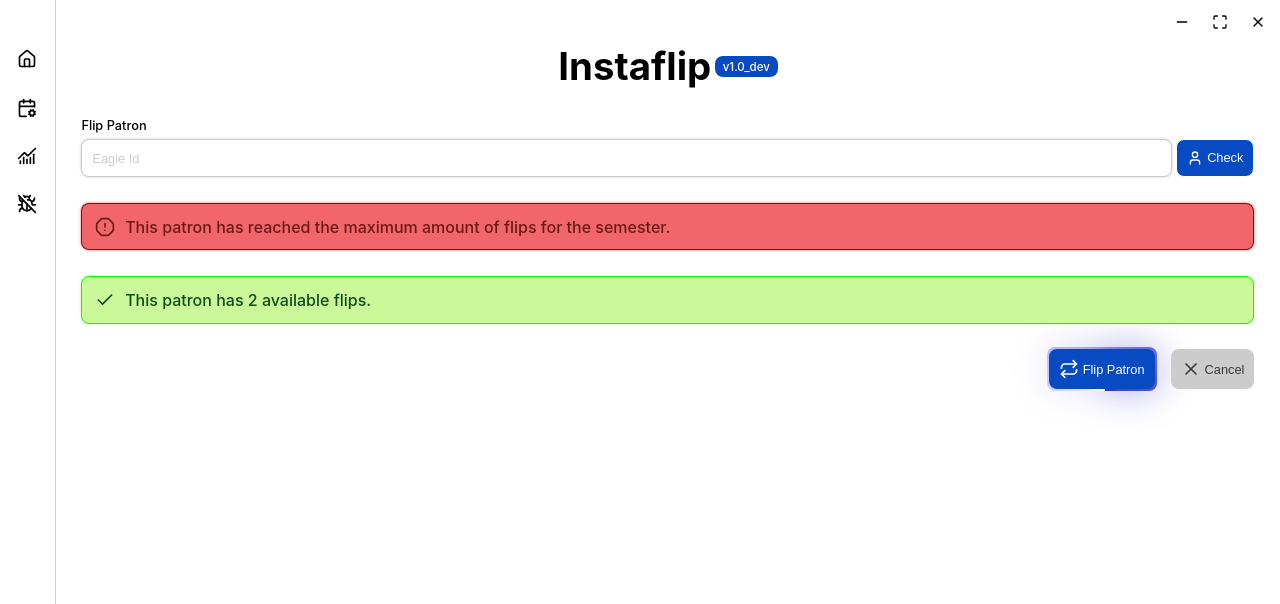
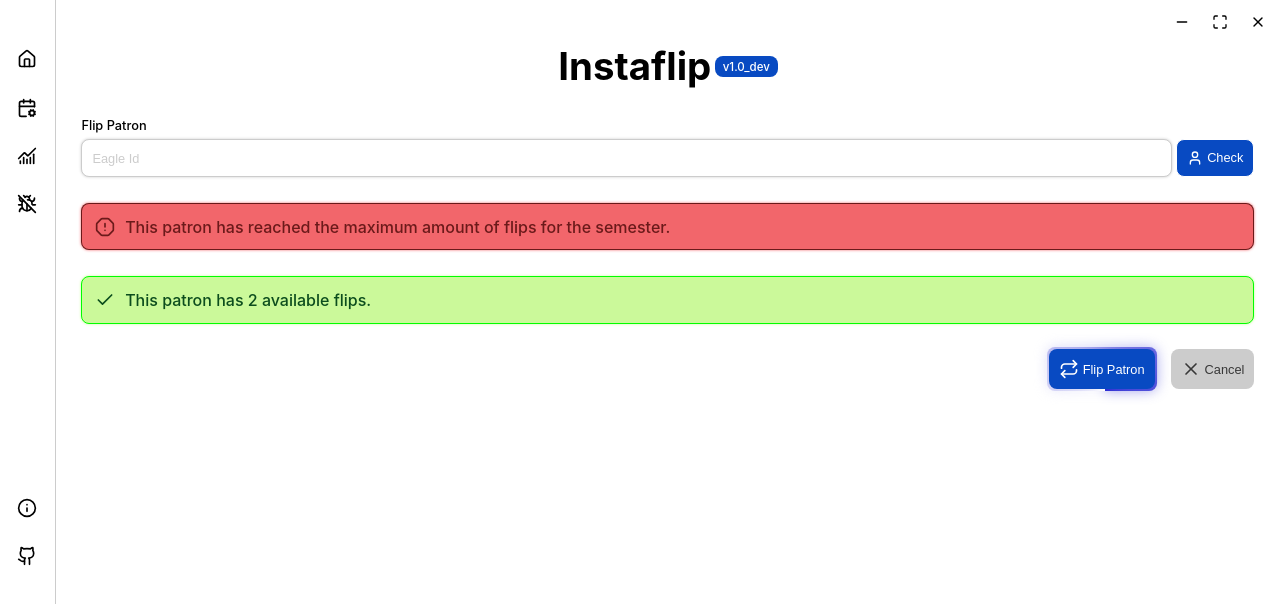
Before and after one commit to Honuluau/instaflip, a React (Vite) app in the folder frontend/: page / in a window 1280 px wide. Shown: the top 604 px of the page. Built offline with nearby package versions, Linux system fonts and the light colour scheme.

Commit message:
Added github page and info page (not included in repo for organization privacy)

```diff
--- a/frontend/src/App.tsx
+++ b/frontend/src/App.tsx
@@ -7,6 +7,7 @@ import { SettingsPage } from './pages/SettingsPage';
 import StatisticsPage from './pages/StatisticsPage';
 import { DebugPage } from './pages/DebugPage';
 import { Check, Cross, OctagonAlert, Repeat, User, X } from 'lucide-react';
+import { InfoPage } from './pages/InfoPage';
 
 export const version = "v1.0_dev"
 
@@ -21,6 +22,8 @@ function App() {
                 return <StatisticsPage />
             case "debug":
                 return <DebugPage />
+            case "info":
+                return <InfoPage />
             default:
             return (
                 <div className="pageContainer">
--- a/frontend/src/components/Sidebar.tsx
+++ b/frontend/src/components/Sidebar.tsx
@@ -1,6 +1,7 @@
-import { BugOff, CalendarCog, ChartArea, ChartNoAxesColumn, ChartNoAxesCombined, HomeIcon, Settings } from "lucide-react";
+import { BugOff, CalendarCog, ChartArea, ChartNoAxesColumn, ChartNoAxesCombined, Github, HomeIcon, Info, Settings } from "lucide-react";
+import { openExternalURL } from "../lib/utils";
 
-export type PageType = "main" | "settings" | "statistics" | "debug"
+export type PageType = "main" | "settings" | "statistics" | "debug" | "info"
 
 interface SidebarProps {
     currentPage: PageType;
@@ -12,6 +13,7 @@ const iconSize = 20;
 export function Sidebar({ currentPage, onPageChange}: SidebarProps) {
     return (
         <div className="sidebar">
+            <div className="section">
                 {/*Home Button*/}
                 <button
                     onClick={() => onPageChange("main")}
@@ -39,6 +41,23 @@ export function Sidebar({ currentPage, onPageChange}: SidebarProps) {
                 >
                     <BugOff size={iconSize}/>
                 </button>
+            </div>
+
+            <div className="section bottom">
+                {/*Info*/}
+                <button
+                    onClick={() => onPageChange("info")}
+                >
+                    <Info size={iconSize}/>
+                </button>
+
+                {/*Github*/}
+                <button
+                onClick={() => openExternalURL("https://github.com/Honuluau/instaflip")}
+                >
+                    <Github size={iconSize}/>
+                </button>
+            </div>
             <div className="sidebar-line" />
         </div>
     )
--- a/frontend/src/style.css
+++ b/frontend/src/style.css
@@ -126,10 +126,16 @@ h1 {
     padding: 0.5rem;
     height: 100%;
     padding-top: 3rem;
+    justify-content: space-between;
 }
 
 .sidebar button {
     margin-bottom: 0.25rem;
+}
+
+.sidebar .section {
+    display: flex;
+    flex-direction: column;
 }
 
 .flex1 {
@@ -310,7 +316,7 @@ input::placeholder {
 }
 
 .colorful-card::before {
-    filter: blur(1.5rem);
+    filter: blur(0.5rem);
     opacity: 0.5;
 }
 
```
Lines whose indentation alone changed are shown as unchanged.
